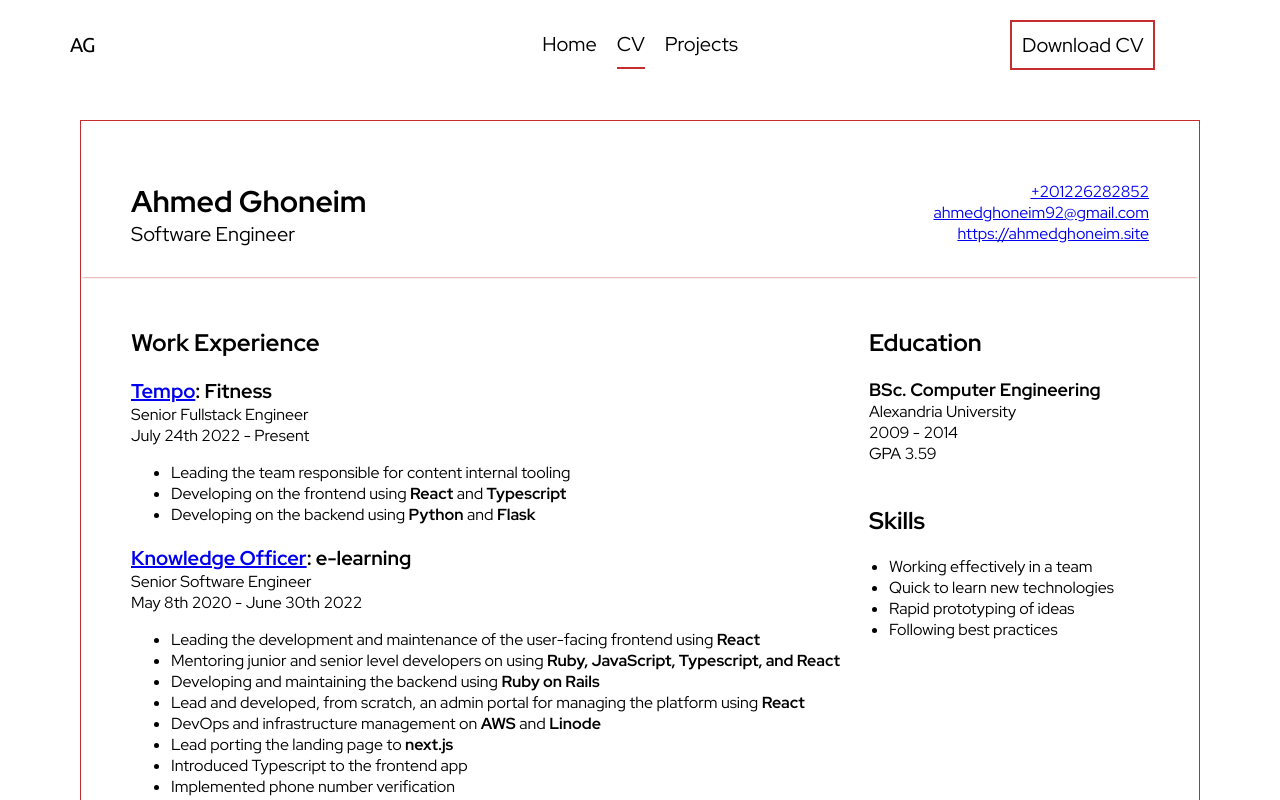
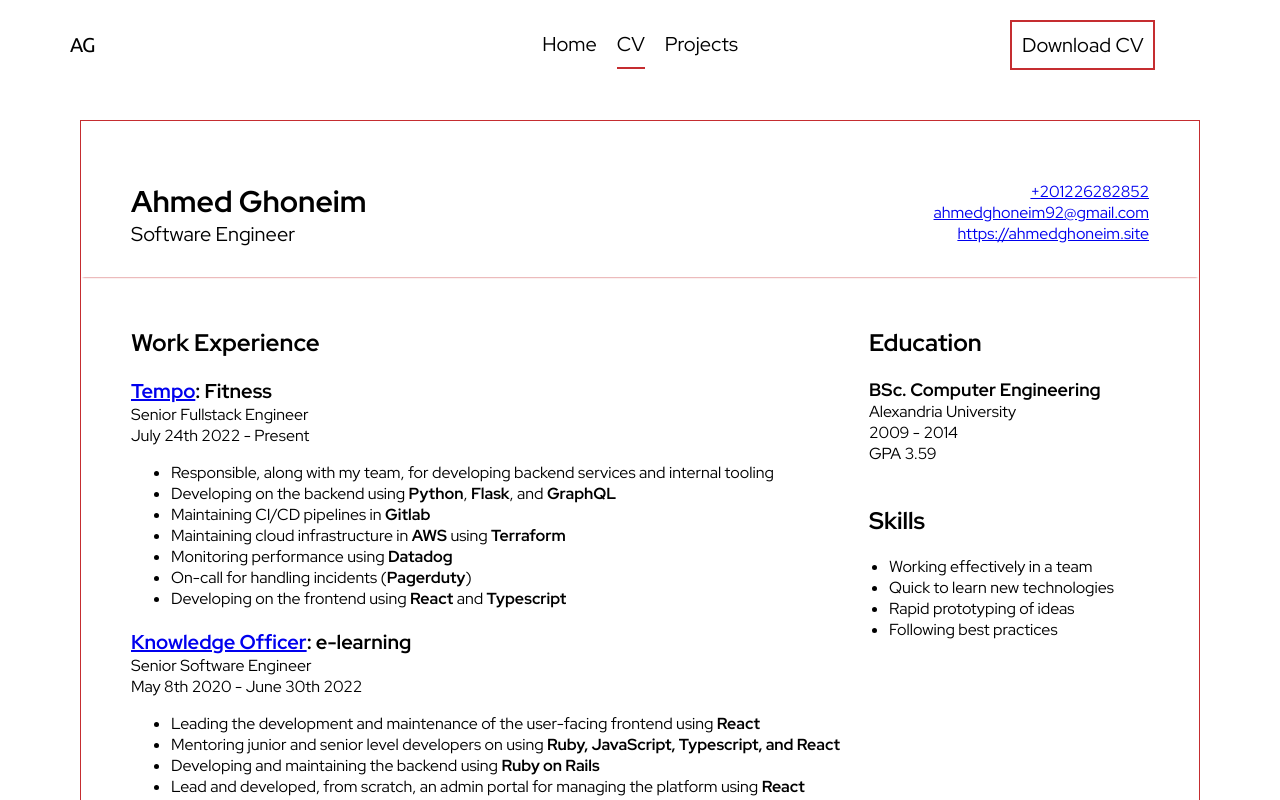
Before and after one commit to aghoneim92/homepage, a Next.js app: page /cv in a window 1280 px wide. Shown: the top 800 px of the page. Built offline with nearby package versions, Linux system fonts and the light colour scheme.

Commit message:
Improve job description for Tempo

```diff
--- a/components/CV/workExperience.tsx
+++ b/components/CV/workExperience.tsx
@@ -7,12 +7,28 @@ const workExperience = [
     position: "Senior Fullstack Engineer",
     responsibilities: (
       <ul>
-        <li>Leading the team responsible for content internal tooling</li>
+        <li>
+          Responsible, along with my team, for developing backend services and
+          internal tooling
+        </li>
+        <li>
+          Developing on the backend using <b>Python</b>, <b>Flask</b>, and{" "}
+          <b>GraphQL</b>
+        </li>
+        <li>
+          Maintaining CI/CD pipelines in <b>Gitlab</b>
+        </li>
+        <li>
+          Maintaining cloud infrastructure in <b>AWS</b> using <b>Terraform</b>
+        </li>
+        <li>
+          Monitoring performance using <b>Datadog</b>
+        </li>
+        <li>
+          On-call for handling incidents (<b>Pagerduty</b>)
+        </li>
         <li>
           Developing on the frontend using <b>React</b> and <b>Typescript</b>
-        </li>
-        <li>
-          Developing on the backend using <b>Python</b> and <b>Flask</b>
         </li>
       </ul>
     ),
```
